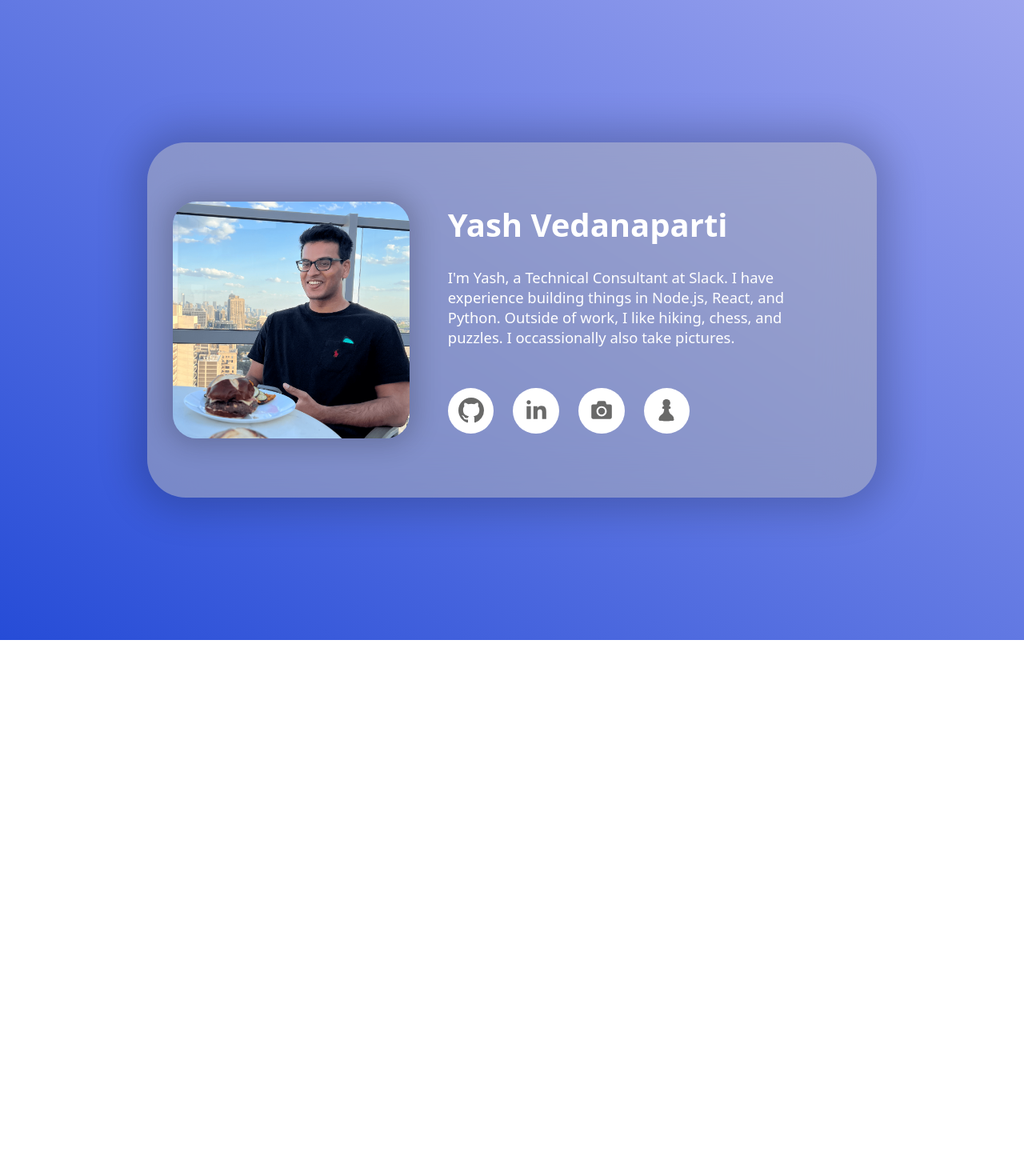
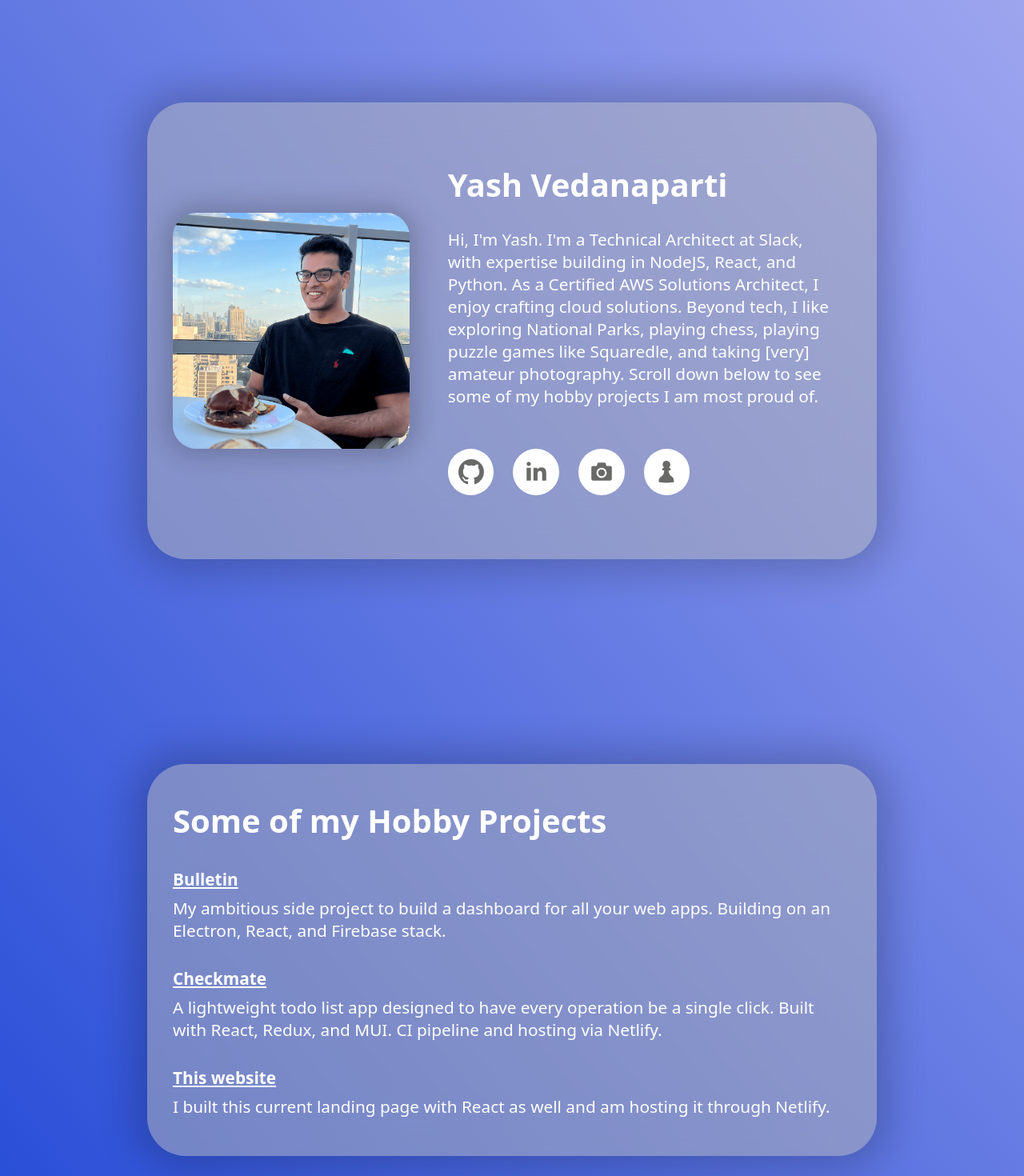
Before and after one commit to yashv19/personal-website-react, a React (Create React App) app: page / in a window 1280 px wide. Shown: the top 1470 px of the page at 80% size. Before the commit the page ends 800 px from the top, so only its background shows below. Built offline with nearby package versions, Linux system fonts and the light colour scheme.

Commit message:
Added a my work section

```diff
--- a/src/App.css
+++ b/src/App.css
@@ -3,10 +3,18 @@
 	width: 100%;
 	min-height: 100vh;
 	display: flex;
+	flex-direction: column;
 	justify-content: center;
 	align-items: center;
 	background-image: linear-gradient(to top right, #264cd7, #9da5ee);
 
+}
+
+.contactCard {
+	display: flex;
+    align-items: center;
+    justify-content: space-around;
+	padding: 1rem;
 }
 
 .portrait {
@@ -17,13 +25,12 @@
 	box-shadow: 0 0 2rem 0.5rem rgba(0, 0, 0, 0.2);
 }
 
+.workCard  {
+	padding: 1rem;
+}
+
 /* ----- Media queries -----------*/
 @media only screen and (min-width: 868px) {
-	.contactCard {
-		flex-direction: row;
-    width: 55rem;
-	}
-
   .contactCardInfo {
     width: 60%;
     padding: 2rem;
@@ -34,10 +41,6 @@
 }
 
 @media only screen and (max-width: 867px) {
-	.contactCard {
-    width: 90%;
-		flex-direction: column;
-	}
 
   .contactCardInfo {
     padding: 1rem;
--- a/src/App.js
+++ b/src/App.js
@@ -1,12 +1,13 @@
 import './App.css';
 import profile_photo from './assets/images/me-staring-at-burger-square.png'
-import Card from './components/Card/Card';
+import CardSection from './components/CardSection/CardSection';
 import LinksContainer from './components/LinksContainer/LinksContainer';
+import ProjectLink from './components/ProjectLink/ProjectLink';
 
 function App() {
   return (
     <div className="page-wrapper">
-      <Card className="contactCard">
+      <CardSection className="contactCard">
         <div className='flex justify-center align-center p1'>
           <img class="portrait" src={profile_photo}
             alt="Yash staring at a burger"></img>
@@ -15,15 +16,40 @@ function App() {
           <div>
             <h1 className='bold'>Yash Vedanaparti</h1>
             <p>
-              I'm Yash, a Technical Consultant at Slack.
-              I have experience building things in Node.js, React, and Python.
-              Outside of work, I like hiking, chess, and puzzles. I occassionally also take
-              pictures.
+              Hi, I'm Yash. I'm a Technical Architect at Slack, with expertise building in NodeJS, React, and Python.
+              As a Certified AWS Solutions Architect, I enjoy crafting cloud solutions.
+              Beyond tech, I like exploring National Parks, playing chess, playing puzzle games like Squaredle, and taking [very] amateur photography.
+              Scroll down below to see some of my hobby projects I am most proud of.
             </p>
           </div>
           <LinksContainer />
         </div>
-      </Card>
+      </CardSection>
+
+      <CardSection className="workCard">
+        <h1 className="px1">Some of my Hobby Projects</h1>
+        <ProjectLink
+          linkTitle="Bulletin"
+          linkURL="https://bulletin.work"
+        >
+          My ambitious side project to build a dashboard for all your web apps.
+          Building on an Electron, React, and Firebase stack.
+        </ProjectLink>
+
+        <ProjectLink
+          linkTitle="Checkmate"
+          linkURL="https://checkmate.yashvedanaparti.com"
+        >
+          A lightweight todo list app designed to have every operation be a single click. Built with React, Redux, and MUI. CI pipeline and hosting via Netlify.
+        </ProjectLink>
+
+        <ProjectLink
+          linkTitle="This website"
+          linkURL="https://github.com/yashv19/personal-website-react"
+        >
+          I built this current landing page with React as well and am hosting it through Netlify.
+        </ProjectLink>
+      </CardSection>
     </div>
   );
 }
--- a/src/components/Card/Card.module.css
+++ b/src/components/Card/Card.module.css
@@ -1,13 +1,9 @@
 
 
 .card {
-    display: flex;
-    align-items: center;
-    justify-content: space-around;
     border-style: transparent;
     border-radius: 3rem;
     height: auto;
-    padding: 1rem;
     background-color: rgb(179, 179, 179, 0.5);
     backdrop-filter: blur(2rem);
     box-shadow: 0 0 3rem 1rem rgba(0, 0, 0, 0.2);
--- /dev/null
+++ b/src/components/CardSection/CardSection.jsx
@@ -0,0 +1,12 @@
+import Card from "../Card/Card";
+import classes from './CardSection.module.css';
+
+const CardSection = props => {
+    return (
+        <Card className={`${props.className} ${classes.main}`}>
+            {props.children}
+        </Card>
+    )
+}
+
+export default CardSection;
--- /dev/null
+++ b/src/components/CardSection/CardSection.module.css
@@ -0,0 +1,15 @@
+@media only screen and (min-width: 868px) {
+    .main {
+        flex-direction: row;
+        max-width: 55rem;
+    }
+
+}
+
+@media only screen and (max-width: 867px) {
+    .main {
+        width: 90%;
+        flex-direction: column;
+    }
+
+}
--- /dev/null
+++ b/src/components/ProjectLink/ProjectLink.jsx
@@ -0,0 +1,14 @@
+import  classes from './ProjectLink.module.css';
+
+
+const ProjectLink = ({linkTitle, linkURL, ...rest}) => {
+
+    return (
+        <div className={classes.linkWrap}>
+            <a className={classes.link} href={linkURL} target="_blank" rel="noreferrer">{linkTitle}</a>
+            <p className={classes.description}>{`${rest.children}`}</p>
+        </div>
+    )
+}
+
+export default ProjectLink;
--- /dev/null
+++ b/src/components/ProjectLink/ProjectLink.module.css
@@ -0,0 +1,18 @@
+
+.linkWrap {
+    margin: 2rem 1rem;
+    /* align-items: top;
+    justify-content: space-between; */
+}
+
+.link {
+    color: #fff;
+    font-weight: bold;
+    font-size: 1.3rem;
+    white-space: nowrap;
+    margin: 0.5rem 0;
+}
+
+.description {
+    margin: 0.5rem 0;
+}
--- a/src/index.css
+++ b/src/index.css
@@ -14,10 +14,15 @@ body {
   font-weight: bolder;
 }
 
+p {
+  font-size: 1.3rem;
+}
+
 @media only screen and (min-width: 868px) {
   h1 {
     font-size: 2.5rem;
   }
+
 }
 
 @media only screen and (max-width: 867px) {
@@ -72,3 +77,17 @@ body {
   padding-left: 2rem;
   padding-right: 2rem;
 }
+
+.m1 {
+  margin: 1rem;
+}
+
+.my1 {
+  margin-top: 1rem;
+  margin-bottom: 1rem;
+}
+
+.mx1 {
+  margin-left: 1rem;
+  margin-right: 1rem;
+}
```
Also changed, not shown: 1 other file (tests, documents, lock files or other folders).
